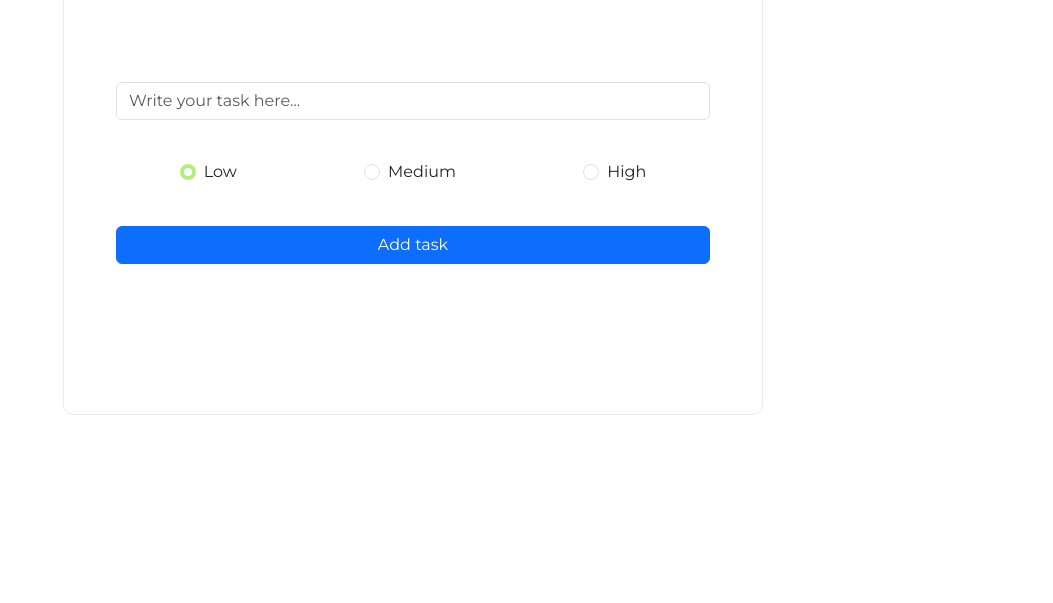
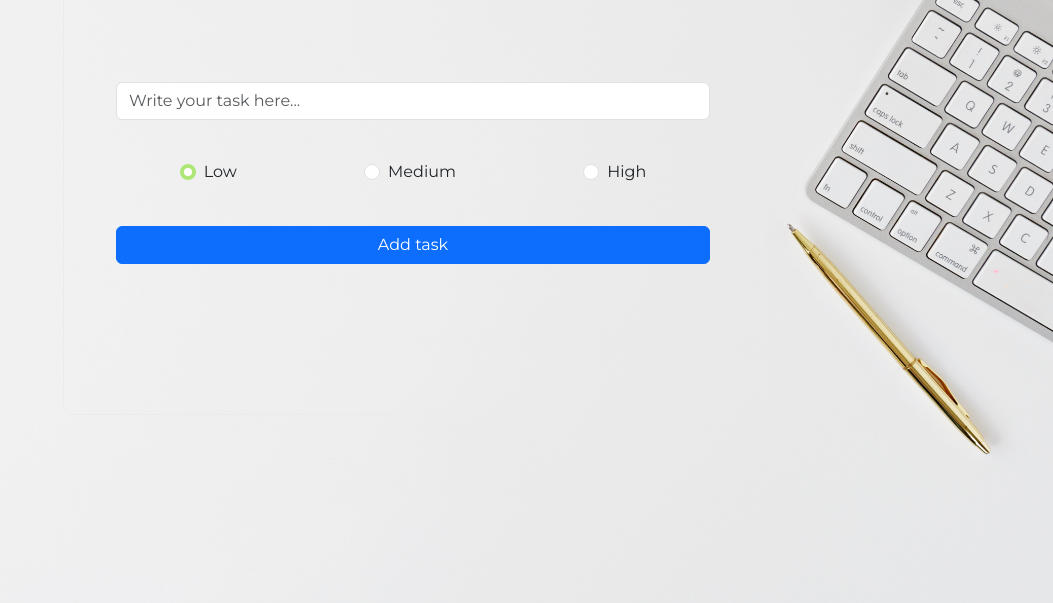
Before and after one commit to ilona-liashenko/todo-js, a plain HTML site: page index.html in a window 1280 px wide. Shown: the part 347-950 px from the top of the page, without its empty margins (227-1280 px from the left). Drawn offline with nearby package versions, Linux system fonts and the light colour scheme; files that its build step writes are made by us from their sources; files whose address does not match are found by name.

Commit message:
changed background-fix

```diff
--- a/scss/style.scss
+++ b/scss/style.scss
@@ -2,7 +2,7 @@
 
 body {
     font-family: "Montserrat", sans-serif;
-    background-image: url(./img/todo_2.jpg);
+    background-image: url(../img/todo_2.jpg);
     background-repeat: no-repeat;
     background-size: cover;
     height: 100vh;
```
